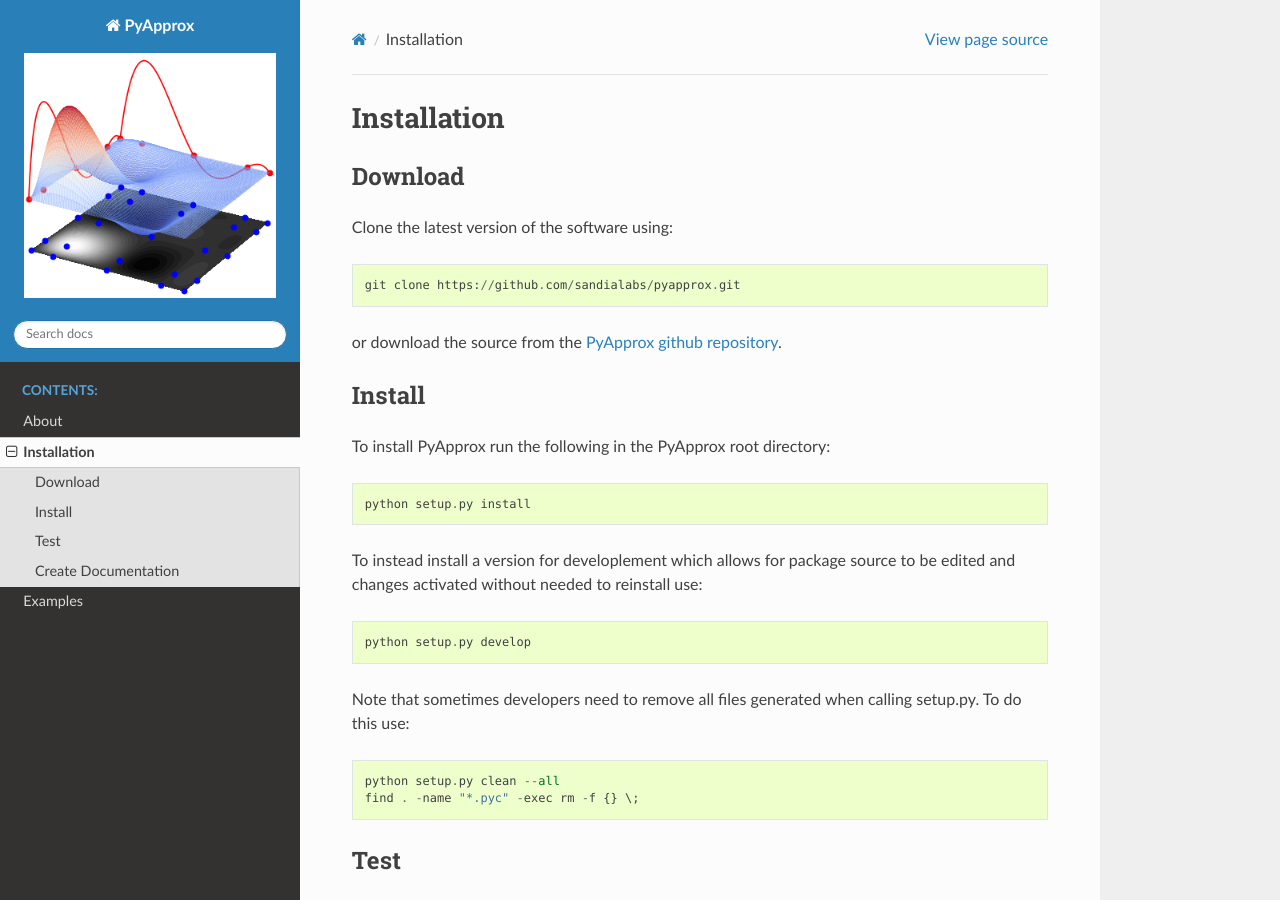
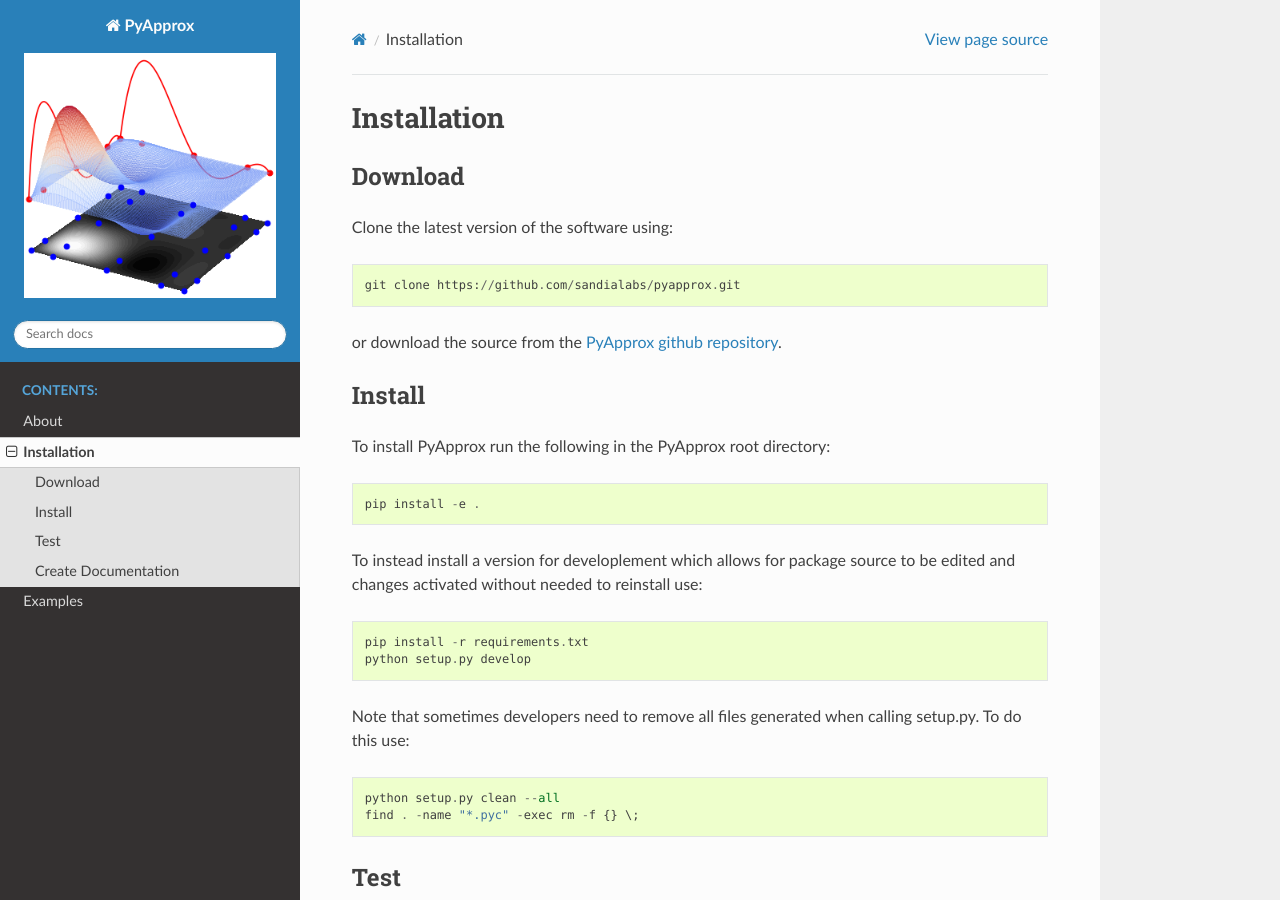
Before and after one commit to sandialabs/pyapprox, a Sphinx documentation site: the page built from docs/source/install.rst, in a window 1280 px wide and 900 px high. Built offline with Sphinx 7.4.7 and the Read the Docs theme 2.0.0, drawn with Linux system fonts in a browser that asks for light colours.

Commit message:
updated install instructions to reflect changes to setup.py

```diff
--- a/docs/source/install.rst
+++ b/docs/source/install.rst
@@ -14,11 +14,13 @@ Install
 -------
 To install PyApprox run the following in the PyApprox root directory::
 
-    python setup.py install
+    pip install -e .
+
 
 To instead install a version for developlement which allows for package source
 to be edited and changes activated without needed to reinstall use::
 
+    pip install -r requirements.txt
     python setup.py develop
 
 Note that sometimes developers need to remove all files generated when calling setup.py. To do this use::
```
